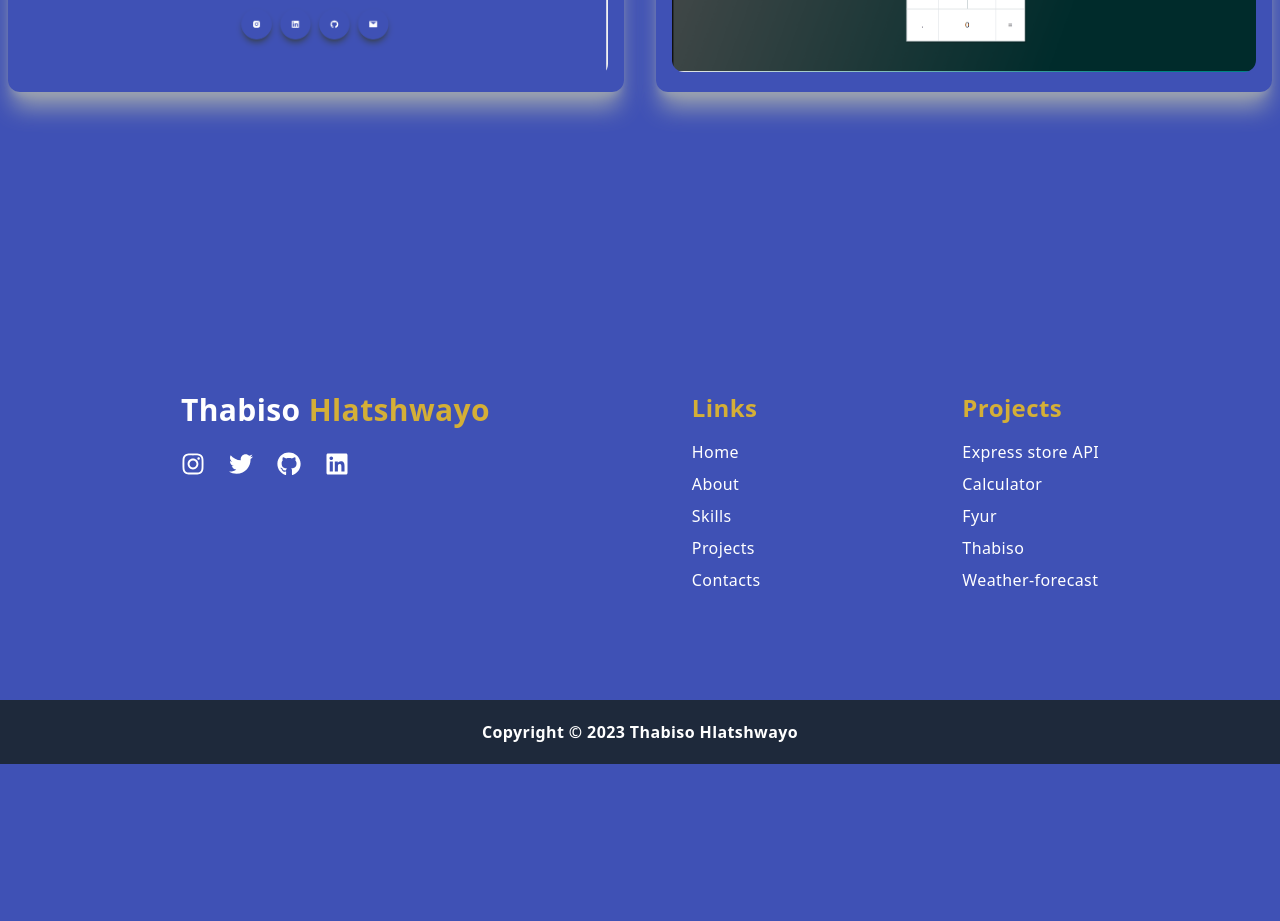
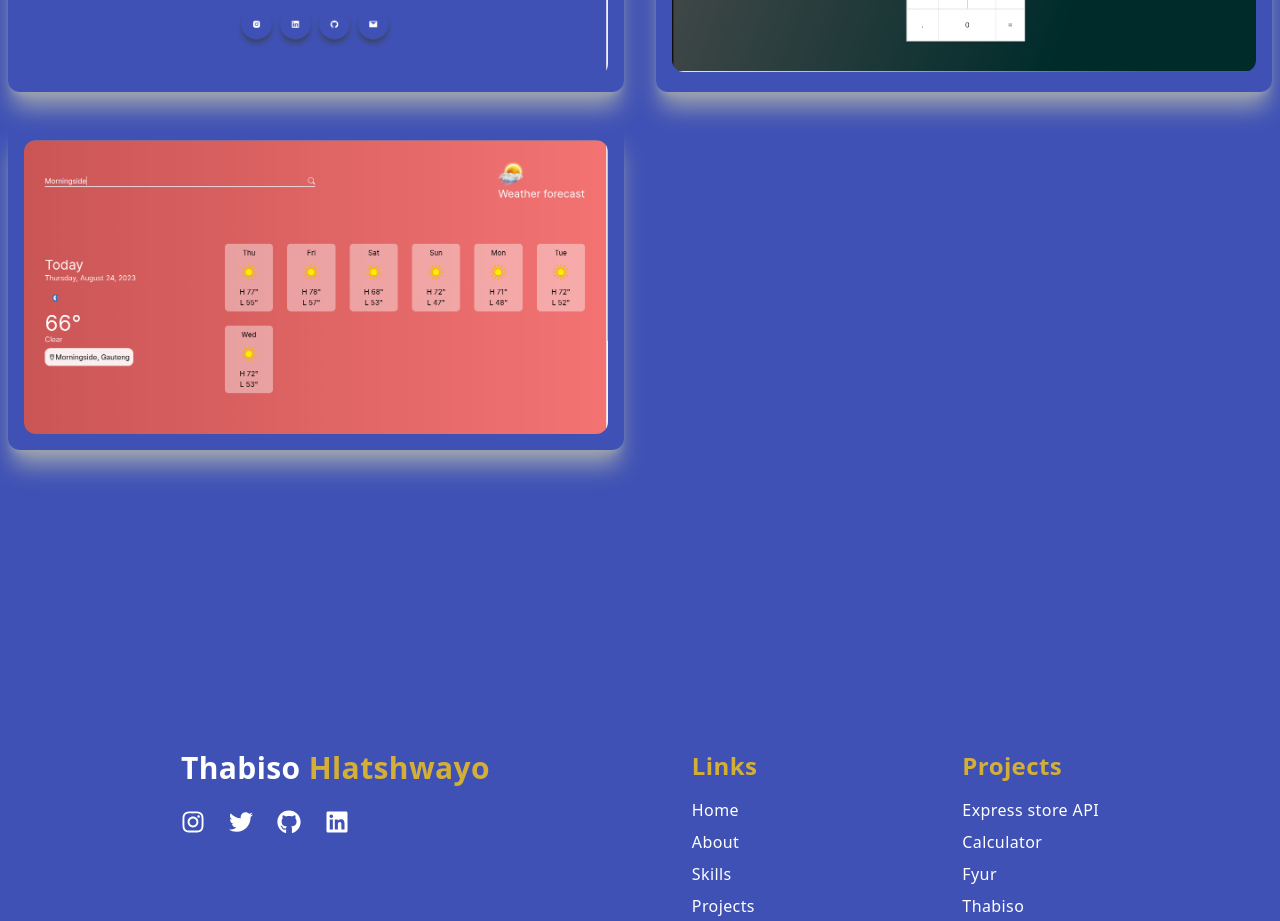
Before and after one commit to Thabiso-007/thabiso-hlatshwayo, a Next.js app: page /projects in a window 1280 px wide. Shown: the part 880-1801 px from the top of the page. Before the commit the page ends 1644 px from the top, so only its background shows below. Built offline with nearby package versions, Linux system fonts and the light colour scheme.

Commit message:
Updated file

```diff
--- a/pages/projects.js
+++ b/pages/projects.js
@@ -8,6 +8,8 @@ import Fyur from '../components/fyur/Fyur'
 import Thabiso from '../components/thabiso/Thabiso'
 //import Movie from '../components/movie/Movie'
 import Calculator from '../components/calculator/Calculator'
+import Weather from '../components/weather/Weather'
+
 
 import api from '../public/assets/projects/api.png'
 import gude from '../public/assets/projects/gude.png'
@@ -15,6 +17,7 @@ import gude from '../public/assets/projects/gude.png'
 import fyur from '../public/assets/projects/fyur.png'
 import thabiso from '../public/assets/projects/thabiso.png'
 import calculator from '../public/assets/projects/calculator.png'
+import weather from '../public/assets/projects/weather.png'
 
 const Projects = () => {
   return (
@@ -36,6 +39,7 @@ const Projects = () => {
                 <Fyur title="Fyer" backgroundImg={fyur} projectURL={'/projects/fyur'}/>
                 <Thabiso title="thabiso" backgroundImg={thabiso} projectURL={'/projects/thabiso'}/>
                 <Calculator title="calculator" backgroundImg={calculator} projectURL={'/projects/calculator'}/>
+                <Weather title="calculator" backgroundImg={weather} projectURL={'/projects/weather-forecast'}/>
             </div>
         </div>
     </div>
```
